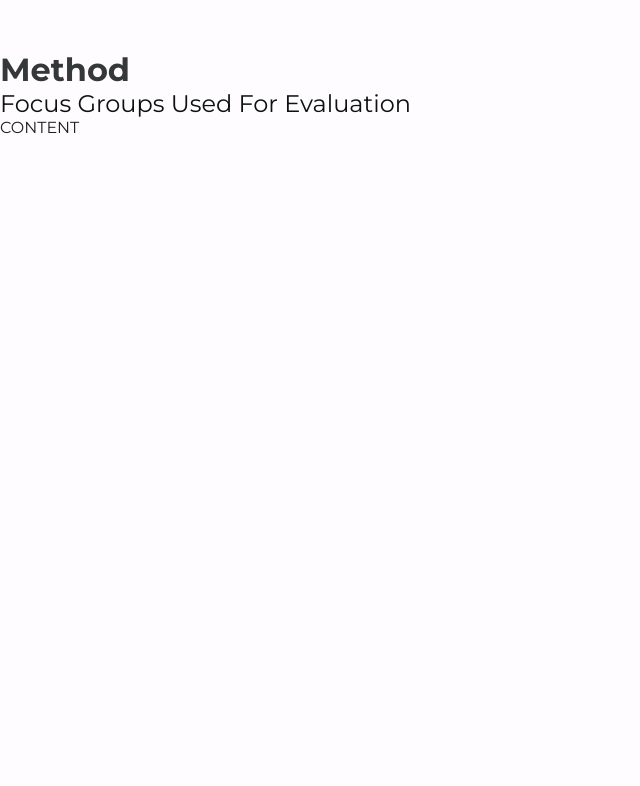
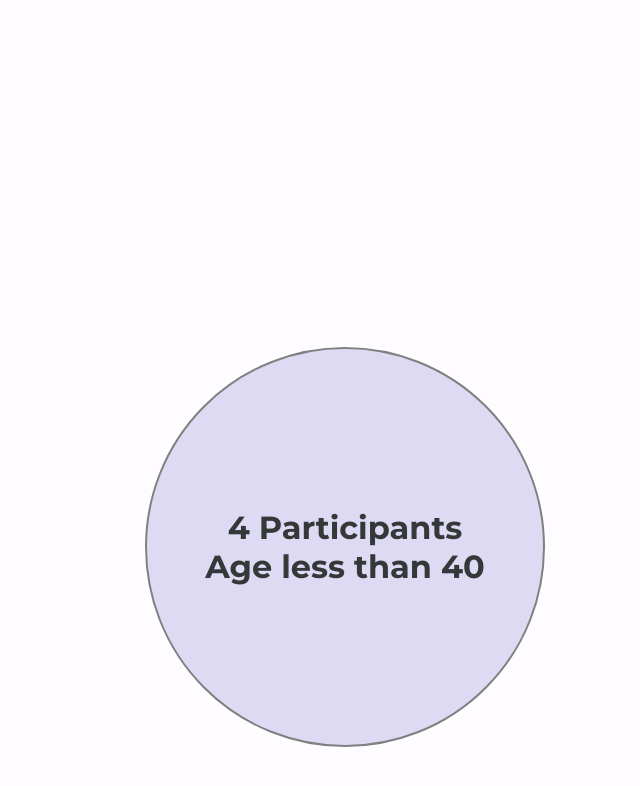
Before and after one commit to pomkmr/korpi-presentation, a SvelteKit app: page /slide9 in a window 1280 px wide. Shown: the top 786 px of the page, without its empty margins (0-640 px from the left). Built offline with nearby package versions, Linux system fonts and the light colour scheme.

Commit message:
added slide for focus groups

```diff
--- a/src/routes/slide9/+page.svelte
+++ b/src/routes/slide9/+page.svelte
@@ -1,8 +1,58 @@
 <script>
+    import { fade } from "svelte/transition";
+    import StaggeredText from "../../components/StaggeredText.svelte";
     import Title from "../../components/Title.svelte";
+
+    let input_text =[["", "There were three separate meetings where the particpants could evaluate Korp and Korpi as well as provide feedback."]];
+
 </script>
 
 <style>
+
+    .slidecontent {
+        margin: 50px;
+        height: 600px;
+    }
+
+    .maincontent {
+        display: flex;
+        justify-content: space-around;
+        align-items: center;
+        height: inherit;
+    }
+
+    .circle {
+        width: 400px;
+        height: 400px;
+        border-radius: 50%;
+        color: var(--text-secondary-color);
+        font-weight: bold;
+        font-size: 2rem;
+        border: 2px solid gray;
+        display: flex;
+        justify-content: space-around;
+        align-items: center;
+        text-align: center;
+
+        transition: box-shadow 0.3s ease;
+    }
+
+    .circle:hover {
+        box-shadow: rgba(0, 0, 0, 0.3) 0px 19px 38px, rgba(0, 0, 0, 0.22) 0px 15px 12px;
+        cursor: pointer;
+    }
+
+    .circle-left {
+        background-color: #ffadad;
+    }
+
+    .circle-right {
+        background-color: #dedaf4;
+    }
+
+    .staggertext-container {
+        text-align: center;
+    }
 
 </style>
 
@@ -14,7 +64,19 @@
 ></Title>
 
 <div class="slidecontent">
+    <div class="staggertext-container">
+        <StaggeredText {input_text} --fontsize="2.3rem"></StaggeredText>
+    </div>
     <div class="maincontent">
-        CONTENT
+        <div class="content-column" in:fade={{duration:1000}}>
+            <div class="circle circle-right">
+                4 Participants <br> Age less than 40
+            </div>
+        </div>
+        <div class="content-column">
+            <div class="circle circle-left" in:fade={{duration:1000, delay:100}}>
+                3 Participants <br> Age greater than 60
+            </div>
+        </div>
     </div>
 </div>
```
Also changed, not shown: src/routes/slide5/+page.svelte (+20 -18 lines).
